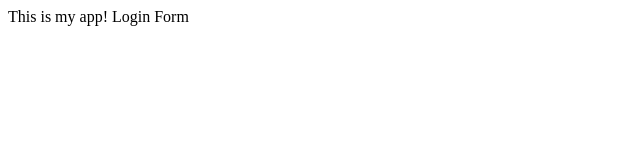
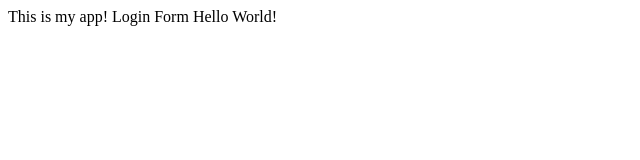
Before and after one commit to elott81/myappsample, a plain HTML site: page index.html in a window 1280 px wide. Shown: the whole page, without its empty margins (0-640 px from the left). Drawn offline with Linux system fonts and the light colour scheme.

Commit message:
another change

```diff
--- a/app.js
+++ b/app.js
@@ -1 +1,2 @@
 console.log('Hello');
+console.log(2 * 3);
--- a/index.html
+++ b/index.html
@@ -6,5 +6,6 @@
 <body>
 	This is my app!
 	Login Form
+	Hello World!
 </body>
 </html>
```
